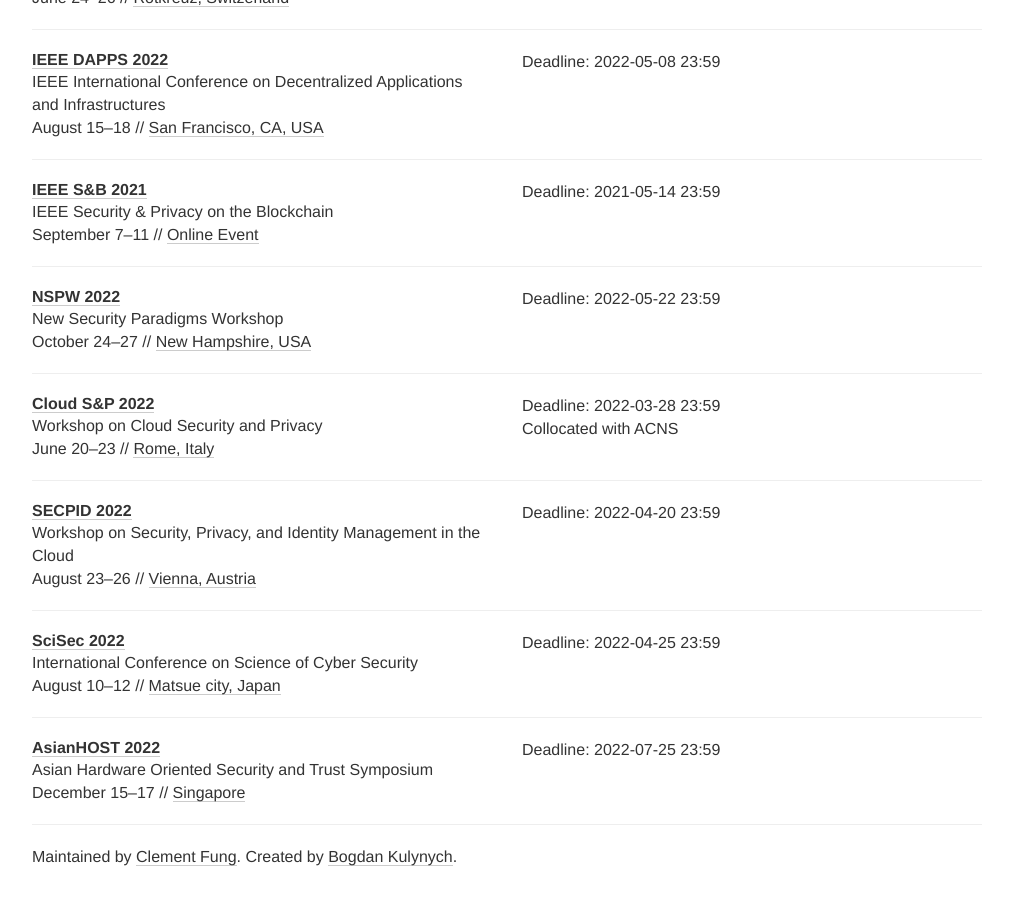
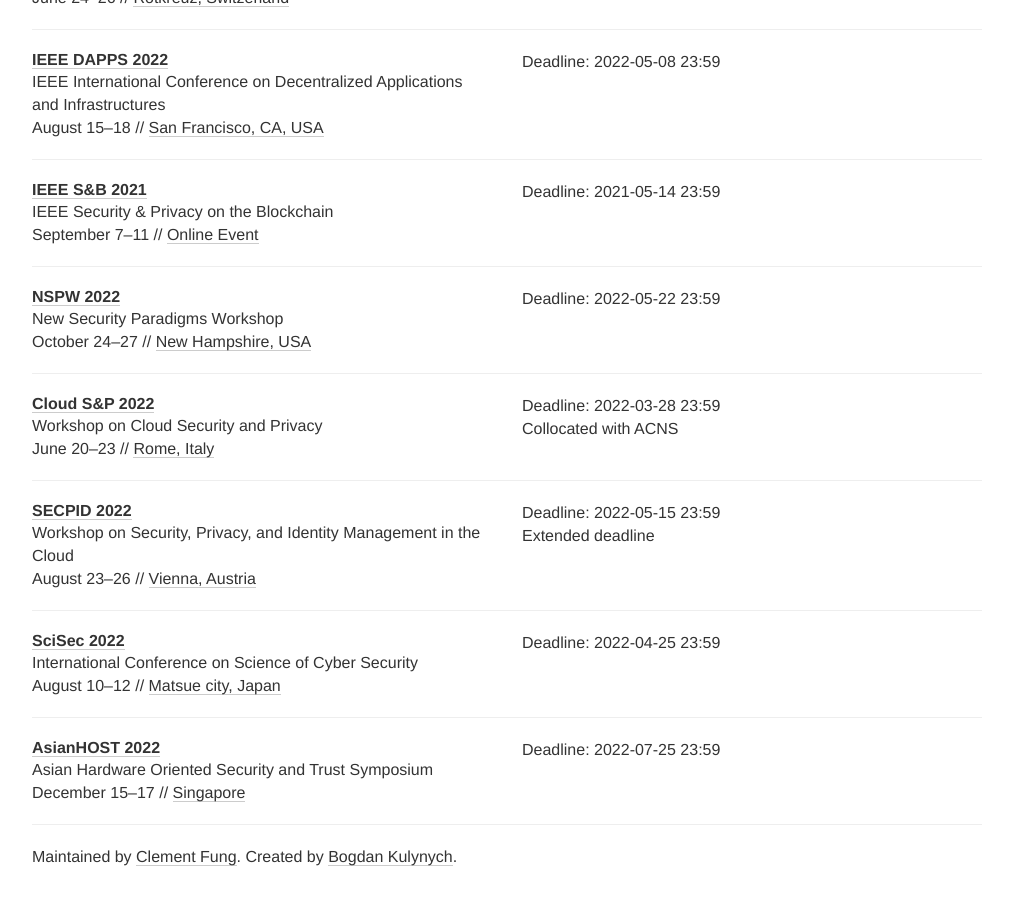
Before and after one commit to sec-deadlines/sec-deadlines.github.io, a Jekyll site: the page built from index.html, in a window 1280 px wide and 900 px high, scrolled down 6324 px. Shown: the whole window, without its empty margins (133-1146 px from the left). Built offline with Jekyll 4.4.1, drawn with Linux system fonts in a browser that asks for light colours; nearby versions of some CDN libraries; comment, search, counter and statistics services are not loaded.

Commit message:
Updated SECPID 2022 Deadline

```diff
--- a/_data/conferences.yml
+++ b/_data/conferences.yml
@@ -422,7 +422,8 @@
   description: Workshop on Security, Privacy, and Identity Management in the Cloud
   year: 2022
   link: https://www.ares-conference.eu/secpid-2022/
-  deadline: ["2022-04-20 23:59"]
+  deadline: ["2022-05-15 23:59"]
+  comment: Extended deadline
   timezone: Etc/UTC
   date: August 23-26
   place: Vienna, Austria
```
